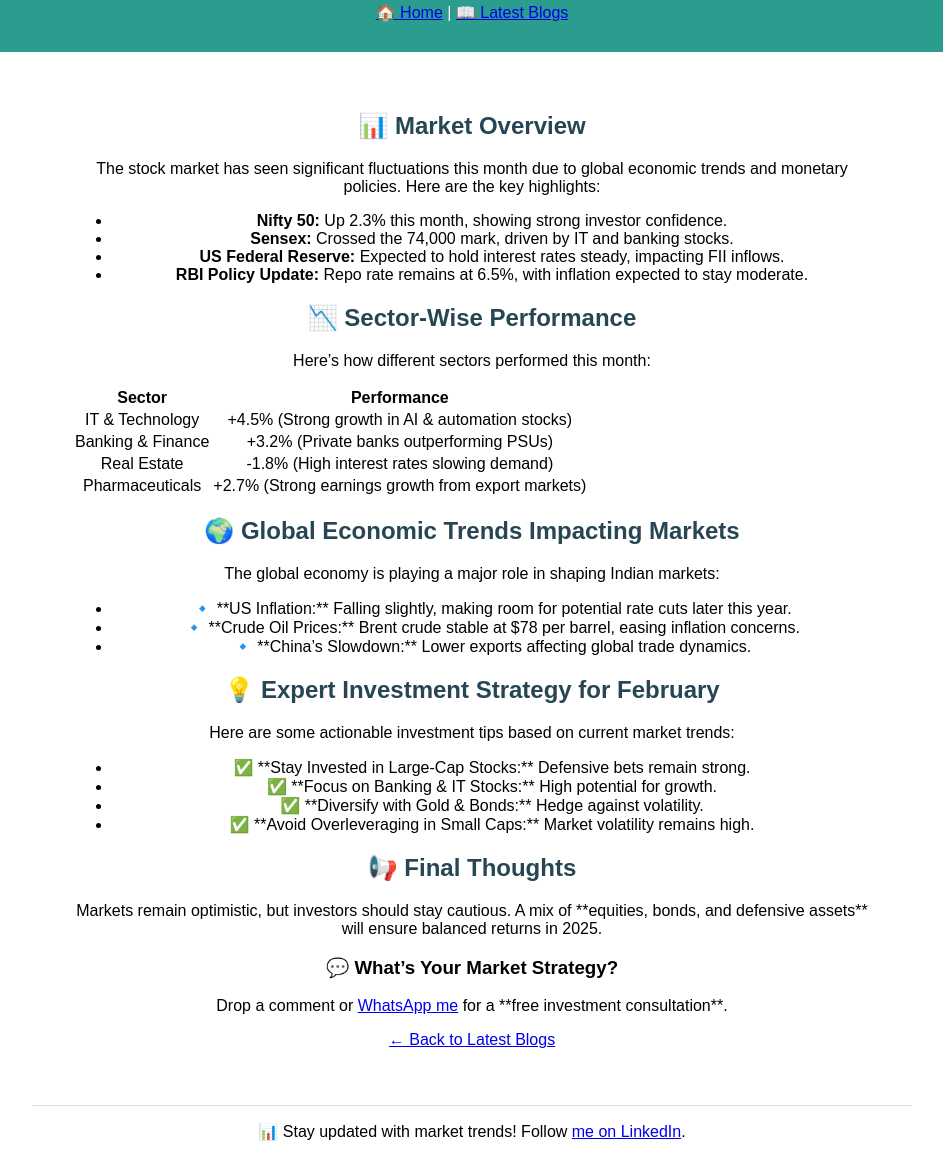
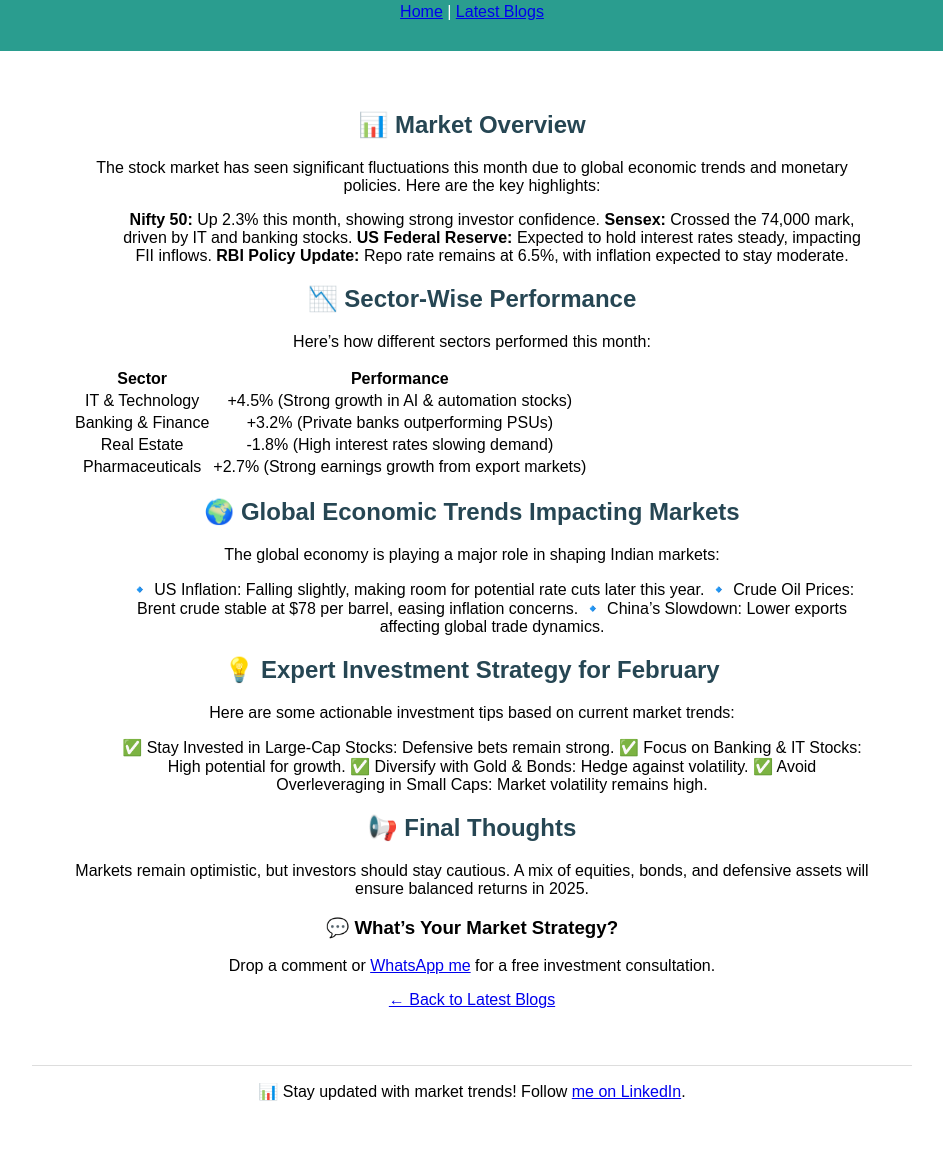
Before and after one commit to sohamfinance/sohamfinance.github.io, a plain HTML site: page stock-market-update.html in a window 1280 px wide. Shown: the part 142-1299 px from the top of the page, without its empty margins (168-1111 px from the left). After the commit the page ends 1259 px from the top, so only its background shows below. Drawn offline with Linux system fonts and the light colour scheme.

Commit message:
Update stock-market-update.html

```diff
--- a/stock-market-update.html
+++ b/stock-market-update.html
@@ -12,8 +12,8 @@
         <h1>📈 Stock Market & Economic Update – February 2025</h1>
         <p>Stay ahead with the latest trends in the stock market and economy.</p>
         <nav>
-            <a href="../index.html">🏠 Home</a> |
-            <a href="../latest-blogs.html">📖 Latest Blogs</a>
+            <a href="../index.html"> Home</a> |
+            <a href="../latest-blogs.html"> Latest Blogs</a>
         </nav>
     </header>
 
@@ -21,10 +21,10 @@
         <h2>📊 Market Overview</h2>
         <p>The stock market has seen significant fluctuations this month due to global economic trends and monetary policies. Here are the key highlights:</p>
         <ul>
-            <li><strong>Nifty 50:</strong> Up 2.3% this month, showing strong investor confidence.</li>
-            <li><strong>Sensex:</strong> Crossed the 74,000 mark, driven by IT and banking stocks.</li>
-            <li><strong>US Federal Reserve:</strong> Expected to hold interest rates steady, impacting FII inflows.</li>
-            <li><strong>RBI Policy Update:</strong> Repo rate remains at 6.5%, with inflation expected to stay moderate.</li>
+            <strong>Nifty 50:</strong> Up 2.3% this month, showing strong investor confidence.
+            <strong>Sensex:</strong> Crossed the 74,000 mark, driven by IT and banking stocks.
+            <strong>US Federal Reserve:</strong> Expected to hold interest rates steady, impacting FII inflows.
+            <strong>RBI Policy Update:</strong> Repo rate remains at 6.5%, with inflation expected to stay moderate.
         </ul>
 
         <h2>📉 Sector-Wise Performance</h2>
@@ -55,25 +55,25 @@
         <h2>🌍 Global Economic Trends Impacting Markets</h2>
         <p>The global economy is playing a major role in shaping Indian markets:</p>
         <ul>
-            <li>🔹 **US Inflation:** Falling slightly, making room for potential rate cuts later this year.</li>
-            <li>🔹 **Crude Oil Prices:** Brent crude stable at $78 per barrel, easing inflation concerns.</li>
-            <li>🔹 **China’s Slowdown:** Lower exports affecting global trade dynamics.</li>
+            🔹 US Inflation: Falling slightly, making room for potential rate cuts later this year.
+            🔹 Crude Oil Prices: Brent crude stable at $78 per barrel, easing inflation concerns.
+            🔹 China’s Slowdown: Lower exports affecting global trade dynamics.
         </ul>
 
         <h2>💡 Expert Investment Strategy for February</h2>
         <p>Here are some actionable investment tips based on current market trends:</p>
         <ul>
-            <li>✅ **Stay Invested in Large-Cap Stocks:** Defensive bets remain strong.</li>
-            <li>✅ **Focus on Banking & IT Stocks:** High potential for growth.</li>
-            <li>✅ **Diversify with Gold & Bonds:** Hedge against volatility.</li>
-            <li>✅ **Avoid Overleveraging in Small Caps:** Market volatility remains high.</li>
+            ✅ Stay Invested in Large-Cap Stocks: Defensive bets remain strong.
+            ✅ Focus on Banking & IT Stocks: High potential for growth.
+            ✅ Diversify with Gold & Bonds: Hedge against volatility.
+            ✅ Avoid Overleveraging in Small Caps: Market volatility remains high.
         </ul>
 
         <h2>📢 Final Thoughts</h2>
-        <p>Markets remain optimistic, but investors should stay cautious. A mix of **equities, bonds, and defensive assets** will ensure balanced returns in 2025.</p>
+        <p>Markets remain optimistic, but investors should stay cautious. A mix of equities, bonds, and defensive assets will ensure balanced returns in 2025.</p>
 
         <h3>💬 What’s Your Market Strategy?</h3>
-        <p>Drop a comment or <a href="https://wa.me/918910047425">WhatsApp me</a> for a **free investment consultation**.</p>
+        <p>Drop a comment or <a href="https://wa.me/918910047425">WhatsApp me</a> for a free investment consultation.</p>
 
         <p><a href="../latest-blogs.html">← Back to Latest Blogs</a></p>
     </section>
```
